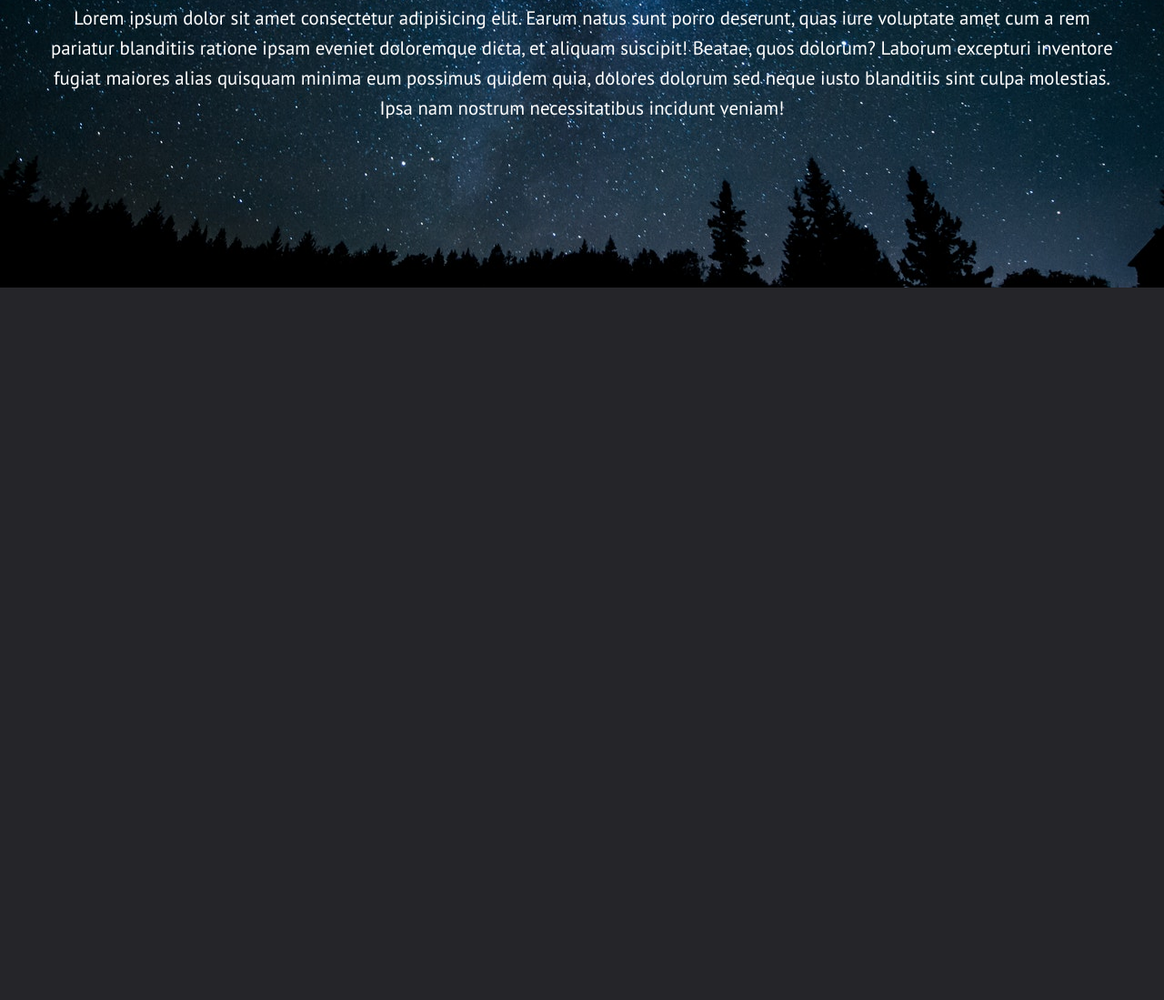
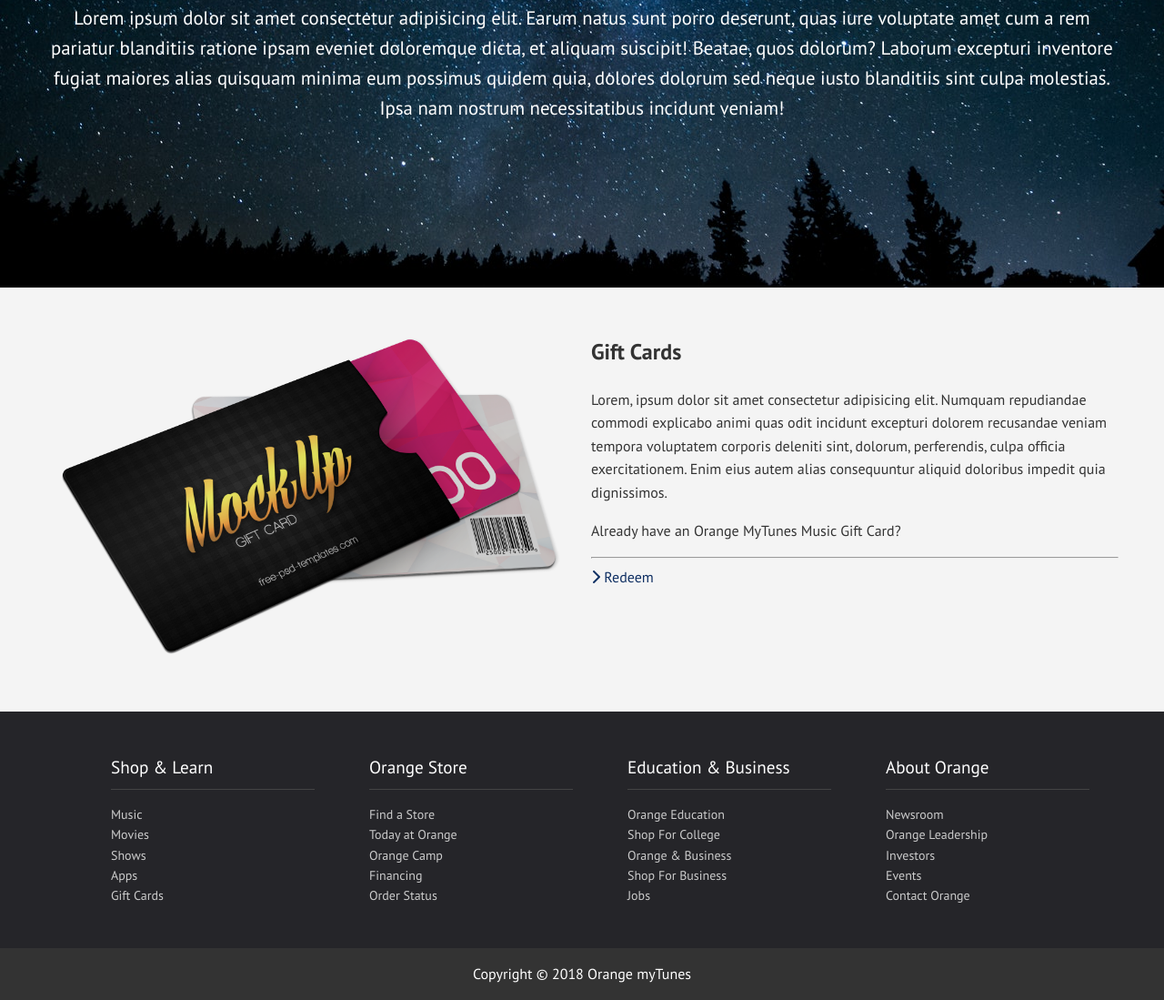
Before and after one commit to IlyaSafronov/Itunes-Landing-Page, a plain HTML site: page index.html in a window 1280 px wide. Shown: the part 3648-4747 px from the top of the page at 91% size. Before the commit the page ends 3964 px from the top, so only its background shows below. Drawn offline with nearby package versions, Linux system fonts and the light colour scheme.

Commit message:
styles step four

```diff
--- a/css/style.css
+++ b/css/style.css
@@ -64,6 +64,13 @@ section#entertainment {
   color: #333;
 }
 
+.gift-cards {
+  display: grid;
+  gap: 20px;
+  grid-template-columns: repeat(2, 1fr);
+  text-align: left;
+}
+
 /* ! Showcase */
 #showcase {
   margin: 0;
@@ -88,6 +95,32 @@ section#entertainment {
   font-size: 2rem;
 }
 
+/* ! Footer */
+footer .footer-cols {
+  display: grid;
+  gap: 20px;
+  grid-template-columns: repeat(4, 1fr);
+  padding: 2rem;
+  text-align: left;
+  font-size: 14px;
+}
+
+footer .footer-cols ul {
+  list-style: none;
+}
+
+footer .footer-cols ul li:first-child {
+  font-size: 1.2rem;
+  padding-bottom: 0.5rem;
+  border-bottom: #444 solid 1px;
+  margin-bottom: 1rem;
+}
+
+footer .footer-bottom {
+  background: #333;
+  padding: 1rem;
+}
+
 /* ! Utility Classes*/
 .container {
   max-width: 1180px;
@@ -98,6 +131,10 @@ section#entertainment {
 
 .lead {
   font-size: 1.3rem;
+}
+
+.text-center {
+  text-align: center;
 }
 
 /* todo Buttons */
@@ -249,5 +286,20 @@ nav a#openup {
   .cf {
     zoom: 1;
   }
+}
 
+@media screen and (max-width: 780px) {
+  .gift-cards {
+    grid-template-columns: 1fr;
+  }
+
+  footer .footer-cols {
+    display: none;
+  }
 }
+
+@media screen and (max-height: 580px) {
+  #showcase p.lead {
+    display: none;
+  }
+}
--- a/index.html
+++ b/index.html
@@ -86,8 +86,121 @@
   </section>
 
   <!-- ! Gift Card Section -->
+  <section id="gift-cards" class="section bg-light">
+    <div class="container">
+      <div class="gift-cards">
+        <div>
+          <img src="./img/cards.png" alt="">
+        </div>
+        <div>
+          <h2>
+            Gift Cards
+          </h2>
+          <p>
+            Lorem, ipsum dolor sit amet consectetur adipisicing elit. Numquam repudiandae commodi explicabo animi quas odit incidunt excepturi dolorem recusandae veniam tempora voluptatem corporis deleniti sint, dolorum, perferendis, culpa officia exercitationem. Enim eius autem alias consequuntur aliquid doloribus impedit quia dignissimos.
+          </p>
+          <p>
+            Already have an Orange MyTunes Music Gift Card?
+          </p>
+          <hr>
+          <a href="#" class="text-secondary">
+            <i class="fas fa-chevron-right"></i>
+            Redeem
+          </a>
+        </div>
+      </div>
+    </div>
+  </section>
 
   <!-- ! Footer -->
+  <footer>
+    <div class="container">
+      <div class="footer-cols">
+        <ul>
+          <li>
+            Shop & Learn
+          </li>
+          <li>
+            <a href="#">Music</a>
+          </li>
+          <li>
+            <a href="#">Movies</a>
+          </li>
+          <li>
+            <a href="#">Shows</a>
+          </li>
+          <li>
+            <a href="#">Apps</a>
+          </li>
+          <li>
+            <a href="#">Gift Cards</a>
+          </li>
+        </ul>
+
+        <ul>
+          <li>
+            Orange Store
+          </li>
+          <li>
+            <a href="#">Find a Store</a>
+          </li>
+          <li>
+            <a href="#">Today at Orange</a>
+          </li>
+          <li>
+            <a href="#">Orange Camp</a>
+          </li>
+          <li>
+            <a href="#">Financing</a>
+          </li>
+          <li>
+            <a href="#">Order Status</a>
+          </li>
+        </ul>
+
+        <ul>
+          <li>
+            Education & Business
+          </li>
+          <li>
+            <a href="#">Orange Education</a>
+          </li>
+          <li><a href="#">Shop For College</a>
+          </li>
+          <li><a href="#">Orange & Business</a>
+          </li>
+          <li><a href="#">Shop For Business</a>
+          </li>
+          <li><a href="#">Jobs</a>
+          </li>
+        </ul>
+
+        <ul>
+          <li>
+            About Orange
+          </li>
+          <li>
+            <a href="#">Newsroom</a>
+          </li>
+          <li>
+            <a href="#">Orange Leadership</a>
+          </li>
+          <li>
+            <a href="#">Investors</a>
+          </li>
+          <li>
+            <a href="#">Events</a>
+          </li>
+          <li>
+            <a href="#">Contact Orange</a>
+          </li>
+        </ul>
+      </div>
+    </div>
+    <div class="footer-bottom text-center">
+      Copyright &copy; 2018 Orange myTunes
+    </div>
+  </footer>
 
 
 
```
